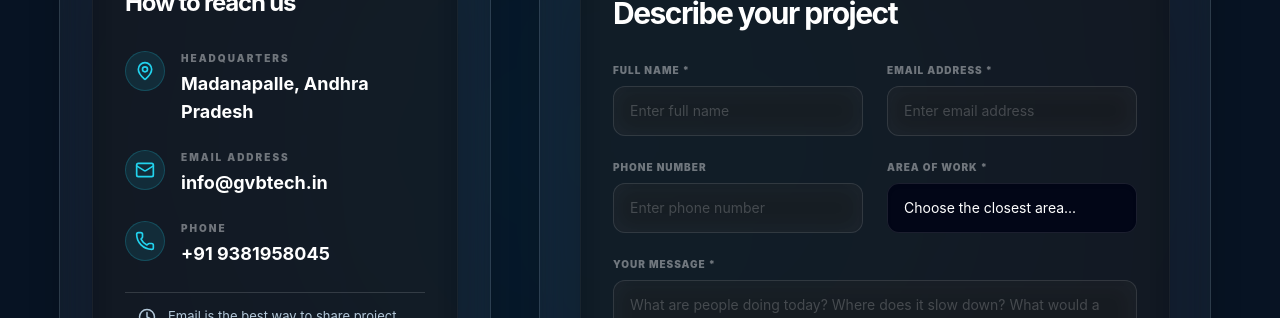
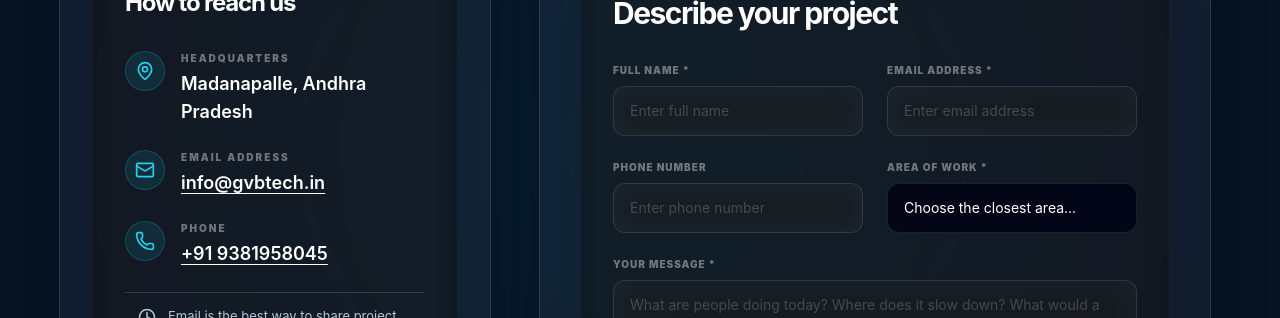
Before and after one commit to BalajiKoushik01/GVB_Tech_web, a Next.js app: page /contact in a window 1280 px wide. Shown: the part 590-908 px from the top of the page. Built offline with nearby package versions, Linux system fonts and the light colour scheme.

Commit message:
feat: make direct contact channels actionable and clarify project enquiry UX

```diff
--- a/src/app/contact/page.tsx
+++ b/src/app/contact/page.tsx
@@ -60,7 +60,7 @@ export default function ContactPage() {
     };
 
     return (
-        <div className="pt-20 md:pt-24 pb-16 min-h-screen bg-transparent relative overflow-hidden">
+        <div className="gvb-contact-editorial pt-20 md:pt-24 pb-16 min-h-screen relative overflow-hidden">
             <div className="absolute top-1/2 left-1/2 -translate-x-1/2 -translate-y-1/2 w-[800px] h-[800px] bg-gvb-blue/5 rounded-full blur-[150px] pointer-events-none" />
 
             <section className="px-6 py-12 md:py-16 text-center">
@@ -94,8 +94,8 @@ export default function ContactPage() {
 
                             <div className="space-y-6">
                                 <InfoRow icon={MapPin} title="Headquarters" detail="Madanapalle, Andhra Pradesh" />
-                                <InfoRow icon={Mail} title="Email Address" detail="info@gvbtech.in" />
-                                <InfoRow icon={Phone} title="Phone" detail="+91 9381958045" />
+                                <InfoRow icon={Mail} title="Email Address" detail="info@gvbtech.in" href="mailto:info@gvbtech.in" />
+                                <InfoRow icon={Phone} title="Phone" detail="+91 9381958045" href="tel:+919381958045" />
                                 <div className="gvb-contact-context"><Clock size={18}/><p>Email is the best way to share project context. Include what is happening today and what needs to change.</p></div>
                             </div>
                         </GlassCard>
@@ -196,7 +196,7 @@ export default function ContactPage() {
     );
 }
 
-function InfoRow({ icon: Icon, title, detail }: { icon: React.ComponentType<React.SVGProps<SVGSVGElement>>, title: string, detail: string }) {
+function InfoRow({ icon: Icon, title, detail, href }: { icon: React.ComponentType<React.SVGProps<SVGSVGElement>>, title: string, detail: string, href?: string }) {
     return (
         <div className="flex items-start space-x-4">
             <div className="w-10 h-10 rounded-full bg-gvb-cyan/10 text-gvb-cyan flex items-center justify-center flex-shrink-0 border border-gvb-cyan/20">
@@ -204,7 +204,7 @@ function InfoRow({ icon: Icon, title, detail }: { icon: React.ComponentType<Reac
             </div>
             <div>
                 <h4 className="text-[10px] font-black text-white/40 uppercase tracking-[0.2em] mb-1">{title}</h4>
-                <p className="text-white font-bold text-base md:text-lg break-words">{detail}</p>
+                {href ? <a href={href} className="text-white font-semibold text-base md:text-lg break-words underline underline-offset-4 hover:text-sky-200">{detail}</a> : <p className="text-white font-semibold text-base md:text-lg break-words">{detail}</p>}
             </div>
         </div>
     );
```
